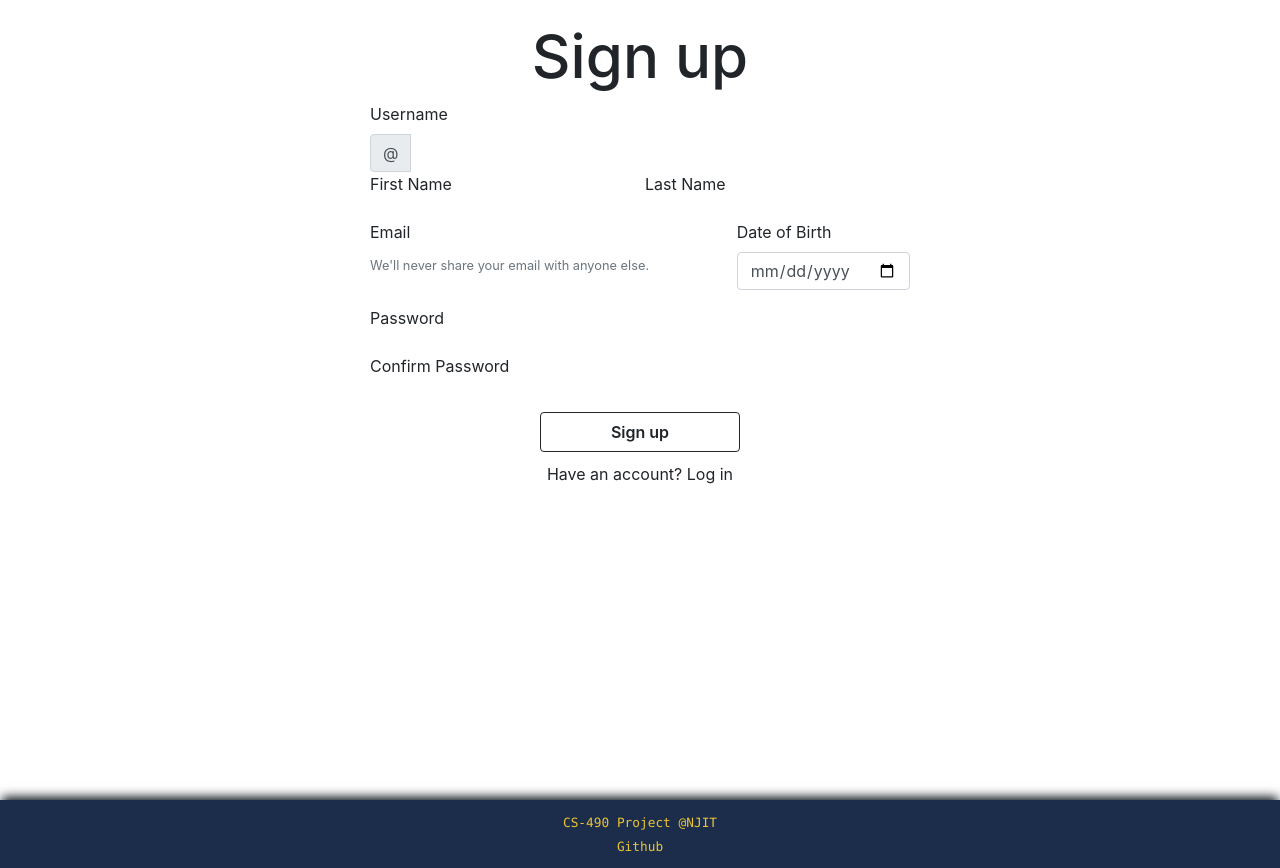
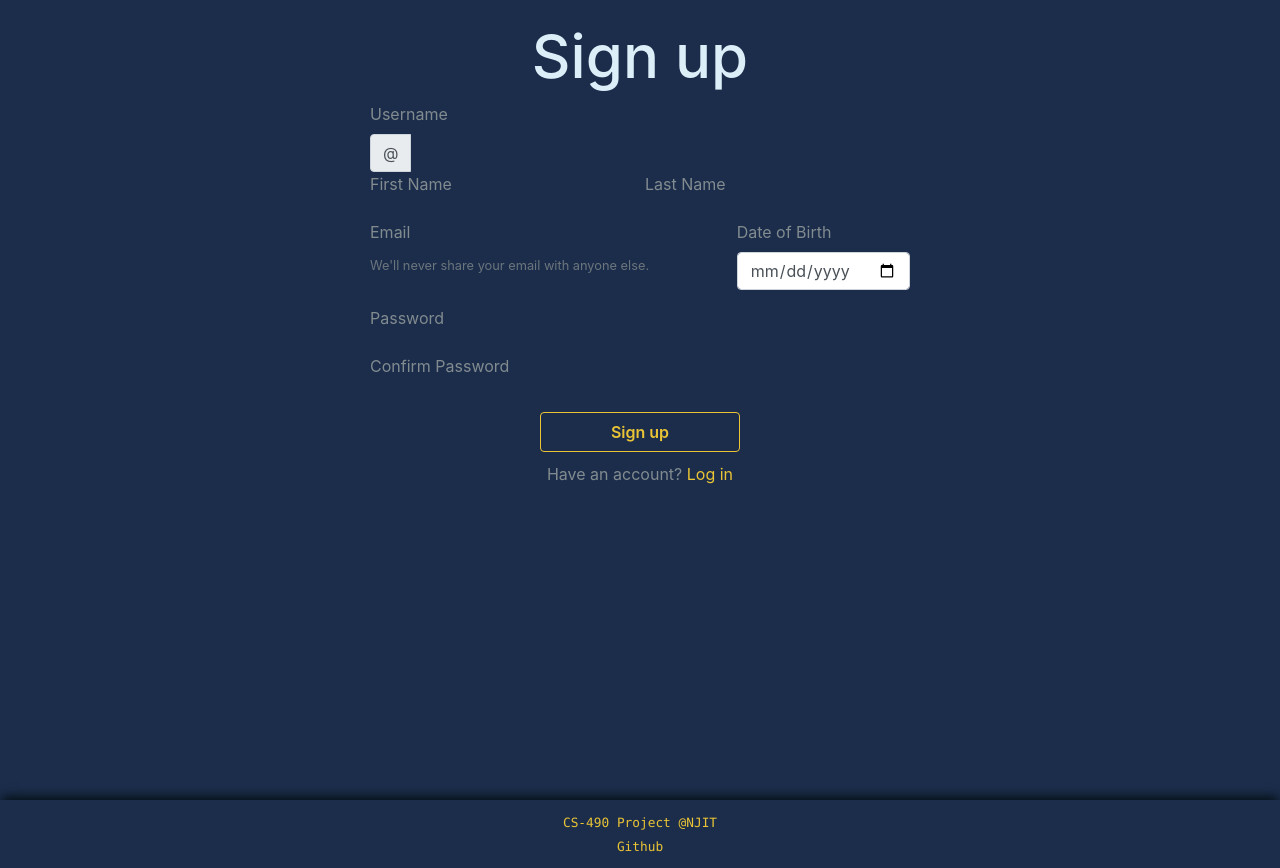
Before and after one commit to gajeraYash/myyfeed-app, a Django app: template templates/app/signup.html in a window 1280 px wide. Run offline with Django 3.2, Linux system fonts and the light colour scheme; the template is opened without the code that fills it, so the values that code supplies are empty; some libraries are stand-ins or nearby versions.

Commit message:
css change

```diff
--- a/static/css/signup.css
+++ b/static/css/signup.css
@@ -2,7 +2,7 @@
 
 #signup {
     width: 100%;
-    background-color: var(--main-bg-color);
+    background-color: var(--main-background);
     background-size: cover;
     padding-bottom: 120px;
     min-height: 100vh;
@@ -19,44 +19,44 @@
 }
 
 #signup .subtitle {
-    color: var(--main-secondary-color);
+    color: var(--main-text);
 }
 
 #signup .signupform {
-    color: var(--main-sub-color);
+    color: var(--main-subtext);
     transition: all 0.25s cubic-bezier(0.17, 0.67, 0.83, 0.67) 0s;
 }
 
 #signup h1 {
     margin: 20px 10px 10px 10px;
-    color: var(--main-secondary-color);
+    color: var(--main-text);
     font-size: 60px;
     text-align: center;
 }
 
 #signup .btn {
-    color: var(--main-primary-color);
+    color: var(--main-primary);
     margin: 10px 0px;
     width: 200px;
     font-weight: 600;
     line-height: 1;
     border-width: 1px;
     border-style: solid;
-    border-color: var(--main-primary-color);
+    border-color: var(--main-primary);
     padding: 0.7rem 1rem;
     transition: all 0.25s cubic-bezier(0.17, 0.67, 0.83, 0.67) 0s;
 }
 
 #signup .btn:hover {
-    background-color: var(--hover-primary-bg-color);
+    background-color: var(--main-primary-hover);
 }
 
 #signup .login{
-    color: var(--main-sub-color);
+    color: var(--main-subtext);
 }
 
 #signup .login a{
-    color: var(--main-primary-color);
+    color: var(--main-primary);
 }
 
 @media (max-width: 767px) {
```
